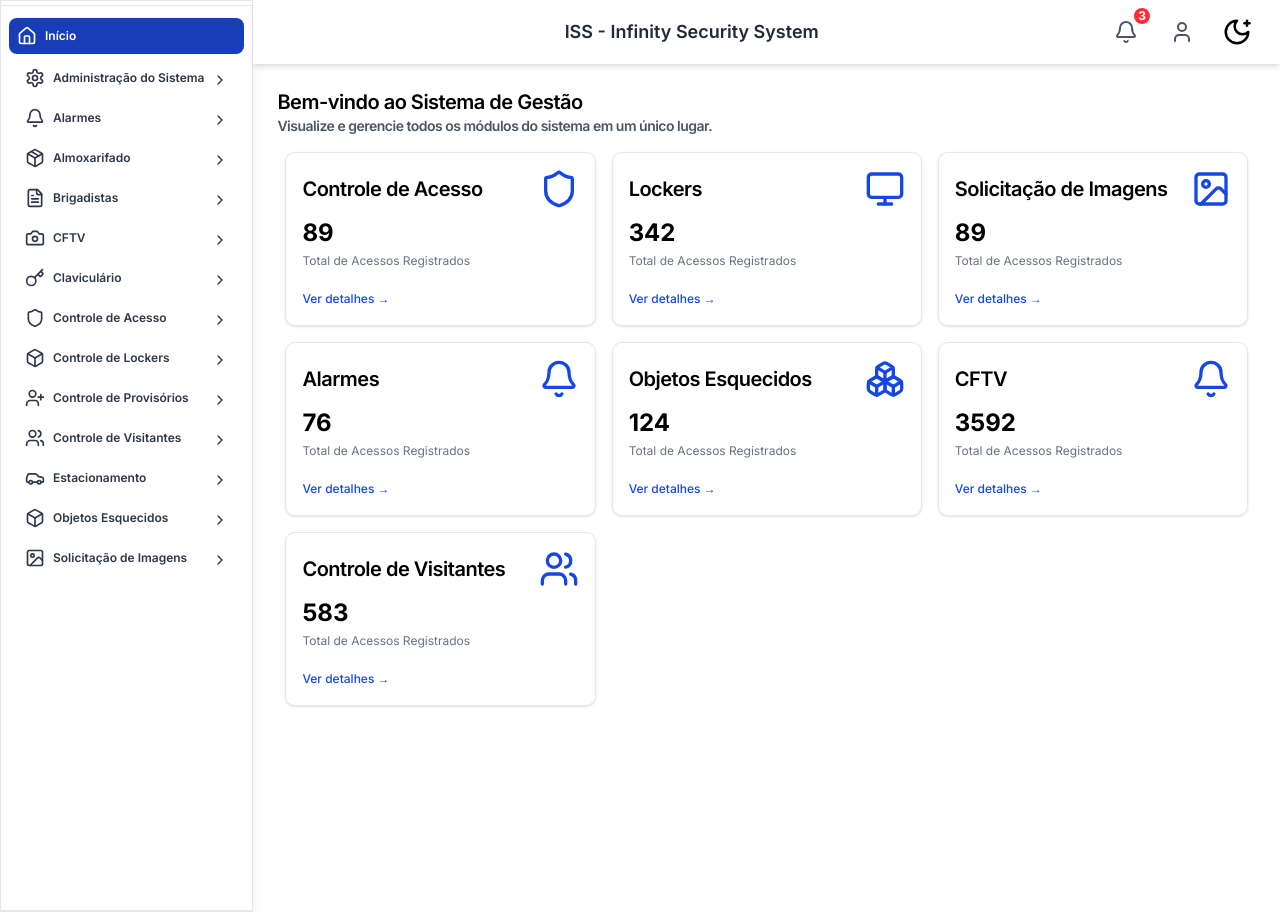
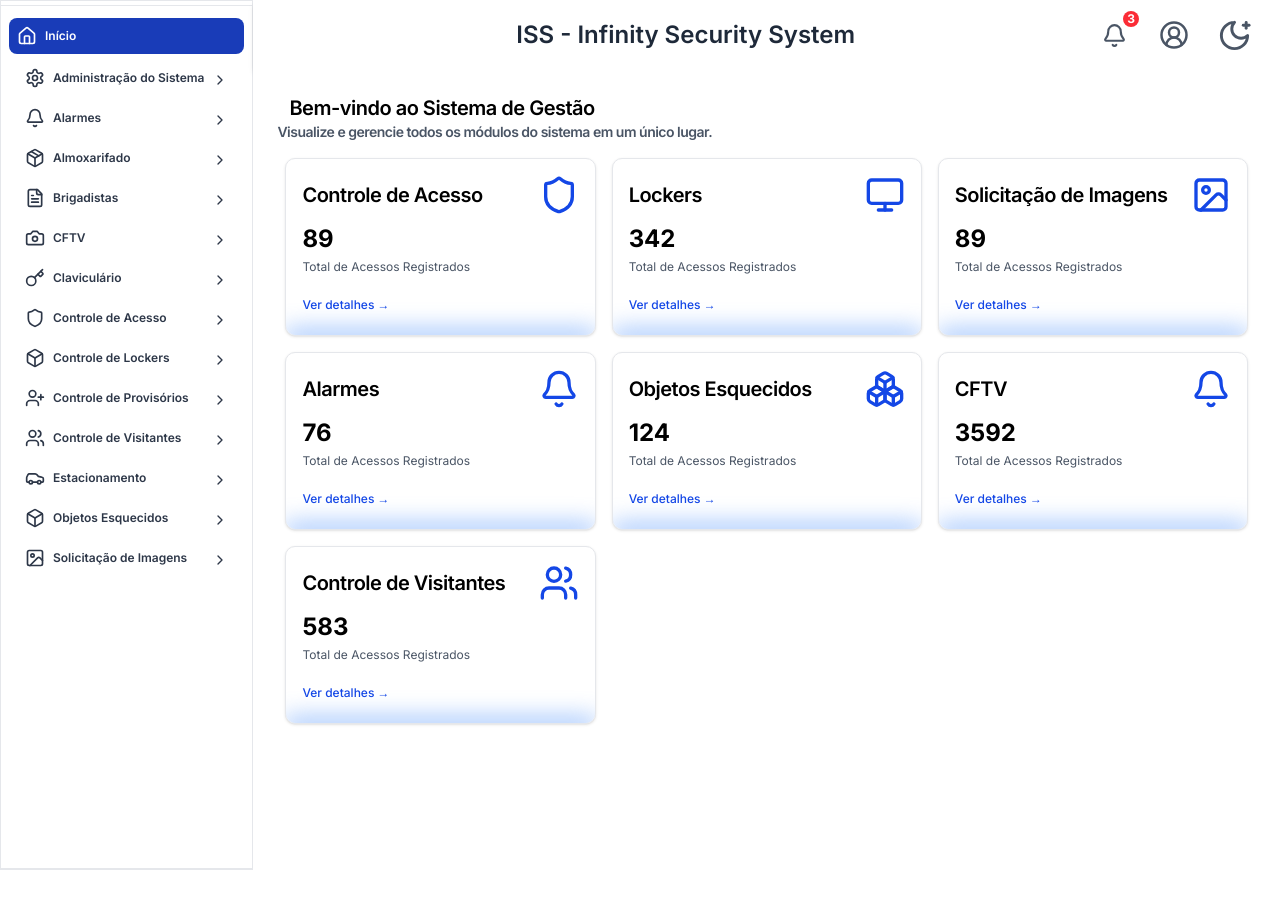
Before and after one commit to Lyzhz/EvolveFinance.js, a Next.js app: page / in a window 1280 px wide. After the commit the page ends 870 px from the top, so only its background shows below. Built offline with nearby package versions, Linux system fonts and the light colour scheme.

Commit message:
Features

```diff
--- a/src/app/globals.css
+++ b/src/app/globals.css
@@ -223,7 +223,7 @@ body.dark .main-content {
 }
 
 body.dark .sidebar {
-  background-color: #2d3748; /* Cor para tema escuro */
+  background-color: var(--color-gray-800); /* Cor para tema escuro */
   color: #e2e8f0; /* Cor do texto para tema escuro */
 }
 
--- a/src/app/layout.tsx
+++ b/src/app/layout.tsx
@@ -47,7 +47,7 @@ export default function RootLayout({ children }: { children: React.ReactNode })
             <TopBar toggleTheme={toggleTheme} isDarkMode={isDarkMode} />
 
             {/* Main content */}
-            <main className="flex-1 p-6">
+            <main className="flex-1">
               {children}
             </main>
           </div>
--- a/src/app/page.tsx
+++ b/src/app/page.tsx
@@ -14,30 +14,30 @@ export default function Home() {
   }, []);
 
   const items = [
-    { title: "Controle de Acesso", icon: <Shield size={40} className="text-blue-700" />, count: 89, link: "/AccessControl/AccessControlPerson" },
-    { title: "Lockers", icon: <Monitor size={40} className="text-blue-700" />, count: 342, link: "/LockerControl/LockersSearch" },
-    { title: "Solicitação de Imagens", icon: <ImageIcon size={40} className="text-blue-700" />, count: 89, link: "/ImageRequest/ImageReqSearch" },
-    { title: "Alarmes", icon: <Bell size={40} className="text-blue-700" />, count: 76, link: "/Alarms/AlarmSearch" },
-    { title: "Objetos Esquecidos", icon: <Boxes size={40} className="text-blue-700" />, count: 124, link: "/ForgettenObjects/FrgObjSearch" },
-    { title: "CFTV", icon: <Bell size={40} className="text-blue-700" />, count: 3592, link: "/CFTV/CftvSearch" },
-    { title: "Controle de Visitantes", icon: <Users size={40} className="text-blue-700" />, count: 583, link: "/VisitorControl/VisitorSearch" }
+    { title: "Controle de Acesso", icon: <Shield size={40} className="text-blue-700 dark:text-blue-300" />, count: 89, link: "/AccessControl/AccessControlPerson" },
+    { title: "Lockers", icon: <Monitor size={40} className="text-blue-700 dark:text-blue-300" />, count: 342, link: "/LockerControl/LockersSearch" },
+    { title: "Solicitação de Imagens", icon: <ImageIcon size={40} className="text-blue-700 dark:text-blue-300" />, count: 89, link: "/ImageRequest/ImageReqSearch" },
+    { title: "Alarmes", icon: <Bell size={40} className="text-blue-700 dark:text-blue-300" />, count: 76, link: "/Alarms/AlarmSearch" },
+    { title: "Objetos Esquecidos", icon: <Boxes size={40} className="text-blue-700 dark:text-blue-300" />, count: 124, link: "/ForgettenObjects/FrgObjSearch" },
+    { title: "CFTV", icon: <Bell size={40} className="text-blue-700 dark:text-blue-300" />, count: 3592, link: "/CFTV/CftvSearch" },
+    { title: "Controle de Visitantes", icon: <Users size={40} className="text-blue-700 dark:text-blue-300" />, count: 583, link: "/VisitorControl/VisitorSearch" }
   ];
 
   return (
-    <main className="flex min-h-screen flex-col">
-      {/* Animação para o texto de "Bem-vindo" */}
+    <main className="p-6 flex min-h-screen flex-col bg-gradient-to-br from-white to-white dark:from-gray-900 dark:to-gray-900 transition-all duration-300">
+      {/* Texto de Bem-vindo com suporte ao modo escuro */}
       <div
         className={`scroll-m-20 pb-2 text-xl font-semibold tracking-tight first:mt-0 transition-all duration-700 ${
           isVisible ? 'opacity-100 animate-slideUpFade2' : 'opacity-0'
         }`}
       >
-        Bem-vindo ao Sistema de Gestão
-        <p className="text-sm text-gray-600">
+        <h1 className="text-black dark:text-white ml-3">Bem-vindo ao Sistema de Gestão</h1>
+        <p className="text-sm text-gray-600 dark:text-gray-400">
           Visualize e gerencie todos os módulos do sistema em um único lugar.
         </p>
       </div>
 
-      {/* Animação para os outros itens */}
+      {/* Grid de itens com suporte ao modo escuro */}
       <div className="flex m-2 grid gap-4 md:grid-cols-2 lg:grid-cols-2 xl:grid-cols-3">
         {items.map((item, index) => (
           <div
@@ -45,22 +45,27 @@ export default function Home() {
             className={`space-y-3 opacity-0 ${
               isVisible ? `animate-slideUpFade` : ''
             }`}
-            style={{ animationDelay: `${index * 100}ms` }} // Definindo atraso escalonado
+            style={{ animationDelay: `${index * 100}ms` }}
           >
-            <div className="rounded-lg border bg-white bg-card text-card-foreground shadow-sm overflow-hidden transition-all hover:shadow-md">
+            <div className="rounded-lg border bg-white dark:bg-gray-800 text-card-foreground shadow-sm overflow-hidden transition-all hover:shadow-lg hover:scale-103 transition-transform duration-300 relative pb-1 after:content-[''] after:absolute after:left-0 after:bottom-[-2px]
+               after:w-full after:h-[4px] after:bg-blue-500 after:blur-md after:shadow-[0px_4px_10px_2px_rgba(59,130,246,0.7)]">
+              {/* Imagem de fundo */}
+              {/* Título e Ícone */}
               <div className="p-4 flex flex-row items-center justify-between pb-2 space-y-0">
-                <h3 className="tracking-tight text-black text-xl font-semibold">
+                <h3
+                  className="tracking-tight text-black dark:text-white text-xl font-semibold"
+                >
                   <span>{item.title}</span>
                 </h3>
                 {item.icon}
               </div>
               <div className="p-4 pt-0">
-                <div className="text-2xl text-black font-bold">{item.count}</div>
-                <p className="mt-1 text-xs text-black text-muted-foreground">
+                <div className="text-2xl text-black dark:text-white font-bold">{item.count}</div>
+                <p className="mt-1 text-xs text-gray-600 dark:text-gray-400">
                   Total de Acessos Registrados
                 </p>
                 <div className="mt-4">
-                  <a href={item.link} className="text-xs text-infinitybr-secondary text-blue-700 font-medium hover:underline">
+                  <a href={item.link} className="text-xs text-blue-700 dark:text-blue-400 font-medium hover:underline">
                     Ver detalhes →
                   </a>
                 </div>
--- a/src/components/sidebar.tsx
+++ b/src/components/sidebar.tsx
@@ -49,7 +49,7 @@ export default function Sidebar() {
   };
 
   return (
-    <div className="sidebar h-100% w-100% bg-white text-black border flex flex-col shadow-lg rounded_lg dark:bg-gray-800 text-gray-800 dark:text-white">
+    <div className="sidebar h-100% w-100% bg-white text-black border flex flex-col shadow-lg rounded_lg dark:bg-gray-800 dark:text-white">
       <div className="flex pt-1">
         {/*<Image
           src="/infinity.png"
@@ -502,17 +502,16 @@ function SidebarItem({
   const isActive = pathname === href;
 
   return (
-    <Link
-      href={href}
-      className={`flex items-center space-x-2 p-2 rounded-md transition-all duration-200 ${
-        isActive
-        ? 'bg-blue-800 !text-white'
-        : 'hover:bg-gray-200 dark:hover:bg-gray-700 hover:text-black dark:hover:text-white'
-      }`}
-    >
-      {icon}
-      <span className="text-xs">{label}</span>
-    </Link>
+    <Link href={href}
+  className={`flex items-center space-x-2 p-2 rounded-md transition-all duration-200 cursor-pointer ${
+    isActive
+      ? 'bg-blue-800 text-white dark:bg-blue-500 dark:text-white' // Fundo azul, texto e ícone brancos
+      : 'hover:bg-gray-200 dark:hover:bg-gray-700 hover:text-black dark:hover:text-white'
+  }`}
+>
+{icon && <span className={`text-lg ${isActive ? 'text-white dark:text-white' : ''}`}>{icon}</span>}
+  <span className={`text-xs ${isActive ? 'text-white dark:text-white' : ''}`}>{label}</span>
+</Link>
   );
 }
 
@@ -538,10 +537,10 @@ function DropdownSidebarItem({
     <div>
       <button
         onClick={() => onToggle(index)}
-        className={`flex items-center justify-between w-full px-4 py-2 rounded-md transition-all duration-200 ${
+        className={`flex items-center justify-between w-full px-4 py-2 rounded-md transition-all duration-200 cursor-pointer ${
           isChildActive
-            ? 'bg-blue-800 text-white'
-            : 'hover:bg-gray-200 dark:hover:bg-gray-700 hover:text-black dark:hover:text-white'
+            ? 'bg-blue-800 text-white dark:bg-blue-500'
+            : 'hover:bg-gray-200 dark:hover:bg-gray-700 hover:text-black dark:hover:text-white '
         }`}
       >
         <div className="flex items-center space-x-2">
--- a/src/components/topbar.tsx
+++ b/src/components/topbar.tsx
@@ -1,6 +1,6 @@
 'use client';
 
-import { Bell, User, SunDim, MoonStar } from 'lucide-react'; // Adicionando os ícones de tema
+import { Bell, SunDim, MoonStar, UserCircle2Icon } from 'lucide-react'; // Adicionando os ícones de tema
 
 interface TopBarProps {
   toggleTheme: () => void;
@@ -13,7 +13,8 @@ export default function TopBar({ toggleTheme, isDarkMode }: TopBarProps) {
 
       {/* Espaço para centralizar o texto */}
       <div className="flex-1 flex justify-center">
-        <span className="text-lg font-semibold text-gray-800 dark:text-white">
+        <span className="text-2xl font-semibold text-gray-800 dark:text-white">
+          {/* Texto do cabeçalho */}
           ISS - Infinity Security System
         </span>
       </div>
@@ -22,16 +23,18 @@ export default function TopBar({ toggleTheme, isDarkMode }: TopBarProps) {
       <div className="flex py-2 items-center space-x-4">
 
         {/* Botão de Notificação */}
-        <button className="relative p-2 text-gray-600 dark:text-gray-300 hover:text-gray-900 dark:hover:text-white transition">
-          <Bell size={24} />
+        <button className="relative p-2 text-gray-600 dark:text-gray-300 dark:hover:bg-gray-700 rounded-4xl cursor-pointer hover:text-gray-900 dark:hover:text-white transition transition-transform duration-200 hover:scale-110">
+          <Bell size={25} />
           <span className="absolute -top-1 -right-1 bg-red-500 text-white text-xs font-bold w-4 h-4 flex items-center justify-center rounded-full">
             3
           </span>
         </button>
 
         {/* Botão de Usuário */}
-        <button className="relative p-2 text-gray-600 dark:text-gray-300 hover:text-gray-900 dark:hover:text-white transition">
-          <User size={24} />
+        <button className="relative p-2 text-gray-600 dark:text-gray-300 hover:text-gray-900
+        dark:hover:text-white transition dark:hover:bg-gray-700 rounded-4xl cursor-pointer
+        transition-transform duration-200 hover:scale-110">
+          <UserCircle2Icon size={30} />
         </button>
 
         {/* Botão de Troca de Tema */}
@@ -39,10 +42,12 @@ export default function TopBar({ toggleTheme, isDarkMode }: TopBarProps) {
   onClick={toggleTheme}
   className="relative rounded-full p-1 flex items-center justify-center
              transition-all duration-300 ease-out
-             bg-gradient-to-br from-white to-white dark:from-gray-800 dark:to-gray-800"
+             bg-gradient-to-br from-white to-white dark:from-gray-800 dark:to-gray-800 cursor-pointer"
 >
-  {isDarkMode ? <SunDim size={30} className="transition-transform duration-200 hover:scale-120" />
-              : <MoonStar size={30} className="transition-transform duration-200 hover:scale-110" />}
+  {isDarkMode ? <SunDim size={35} className="transition-transform duration-200 hover:scale-120 dark:hover:bg-gray-700 rounded-4xl hover:text-gray-900
+        dark:hover:text-white transition dark:hover:bg-gray-100" />
+              : <MoonStar size={35} className="transition-transform duration-200 hover:scale-110 text-gray-600 dark:text-gray-300 hover:text-gray-900
+        dark:hover:text-white" />}
 </button>
 
       </div>
```
